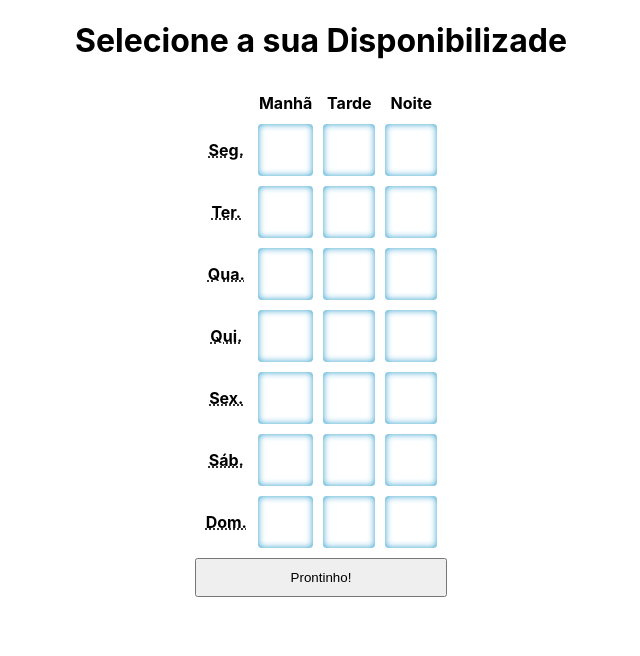
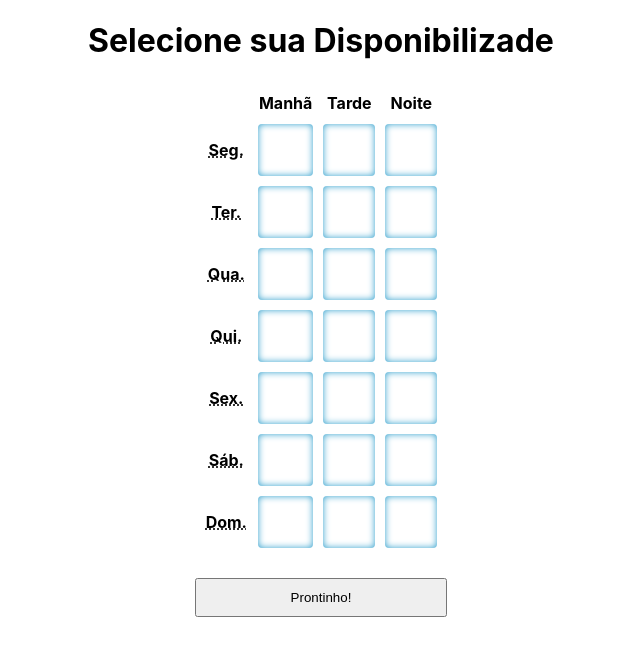
Before and after one commit to cristurm/week-availability-picker, a React (Create React App) app: page / in a window 1280 px wide. Shown: the top 656 px of the page, without its empty margins (319-959 px from the left). Built offline with nearby package versions, Linux system fonts and the light colour scheme.

Commit message:
loops through an array of day periods on table header

```diff
--- a/src/App.css
+++ b/src/App.css
@@ -51,4 +51,5 @@ input[type="checkbox"]:checked + label {
 button[type="submit"] {
   width: 100%;
   padding: 10px;
+  margin: 20px 0;
 }
--- a/src/App.js
+++ b/src/App.js
@@ -1,5 +1,6 @@
 import React from 'react'
 import DayRows from './DayRows'
+import DAY_PERIODS from './DayPeriods'
 import './App.css'
 
 class App extends React.Component {
@@ -18,15 +19,13 @@ class App extends React.Component {
   render () {
     return (
       <main>
-        <h1>Selecione a sua Disponibilizade</h1>
+        <h1>Selecione sua Disponibilizade</h1>
         <form onSubmit={this.parseData.bind(this)}>
           <table>
             <thead>
               <tr>
                 <th scope="col" class="screen-reader-only">Dia</th>
-                <th scope="col">Manhã</th>
-                <th scope="col">Tarde</th>
-                <th scope="col">Noite</th>
+                {DAY_PERIODS.map(dayPeriod => <th scope="col">{dayPeriod.longName}</th>)}
               </tr>
             </thead>
             <tbody>
--- a/src/DayRows.js
+++ b/src/DayRows.js
@@ -5,10 +5,10 @@ import DAY_PERIODS from './DayPeriods'
 const buildKey = (weekDay, dayPeriod) => weekDay.shortName + "-" + dayPeriod.shortName
 
 export default () =>
-  WEEK_DAYS.map((weekDay) => (
+  WEEK_DAYS.map(weekDay => (
     <tr>
       <th scope="row"><abbr title={weekDay.longName}>{weekDay.abbreviatedName}</abbr></th>
-      {DAY_PERIODS.map((dayPeriod) => (
+      {DAY_PERIODS.map(dayPeriod => (
         <td>
           <input type="checkbox" name="disponibilidade" value={buildKey(weekDay, dayPeriod)} id={buildKey(weekDay, dayPeriod)} />
           <label for={buildKey(weekDay, dayPeriod)} class="screen-reader-only">{weekDay.longName  + ", " + dayPeriod.longName}</label>
```
